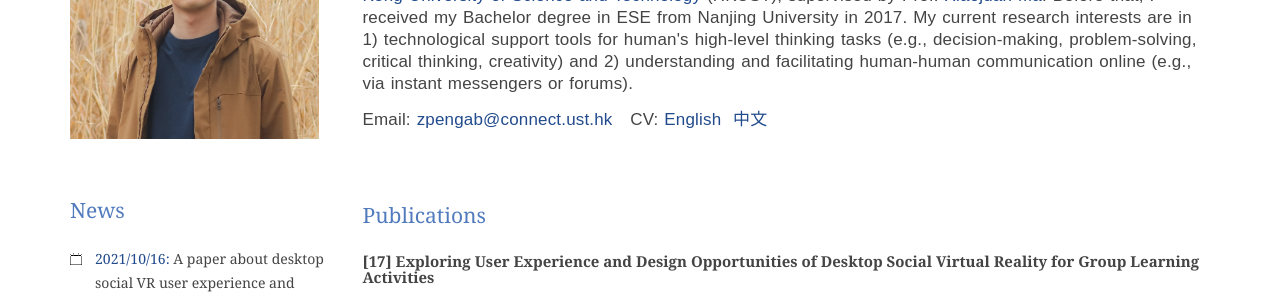
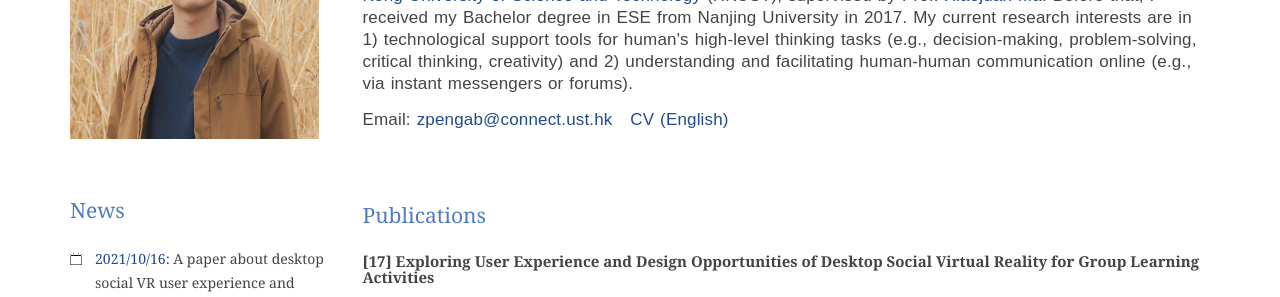
Before and after one commit to PenguinZhou/PenguinZhou.github.io, a Jekyll site: the page index.html, which Jekyll copies as it is, in a window 1280 px wide and 900 px high. Shown: the part 269-566 px from the top of the window. Built offline with Jekyll 4.4.1, drawn with Linux system fonts in a browser that asks for light colours; some of the changed lines change nothing that is shown.

Commit message:
Update index.html

```diff
--- a/index.html
+++ b/index.html
@@ -183,8 +183,8 @@
                     </p>
                     <p>
                         Email: <a href="mailto:zpengab@connect.ust.hk">zpengab@connect.ust.hk</a>&nbsp;&nbsp;
-                        CV: <a href="docs/zhenhui_EN_Oversea_202105.pdf">English</a>&nbsp;
-                        <a href="docs/zhenhui_ZH_China_202105.pdf">中文</a>
+                        <a href="docs/zhenhui_EN_Oversea_202110.pdf">CV (English)</a>&nbsp;
+<!--                         <a href="docs/zhenhui_ZH_China_202105.pdf">中文</a> -->
                         <!-- <a href="https://www.facebook.com/profile.php?id=100021381690938"><i class="fa fa-facebook-official" style="font-size:36px"></i></a>&nbsp;&nbsp;
                         <a href="https://twitter.com/pengbiggeneral"><i class="fa fa-twitter" style="font-size:36px"></i></a>&nbsp;&nbsp; -->
                         <!-- <a href="https://github.com/PenguinZhou"><i class="fa fa-github" style="font-size:36px"></i></a> -->
```
